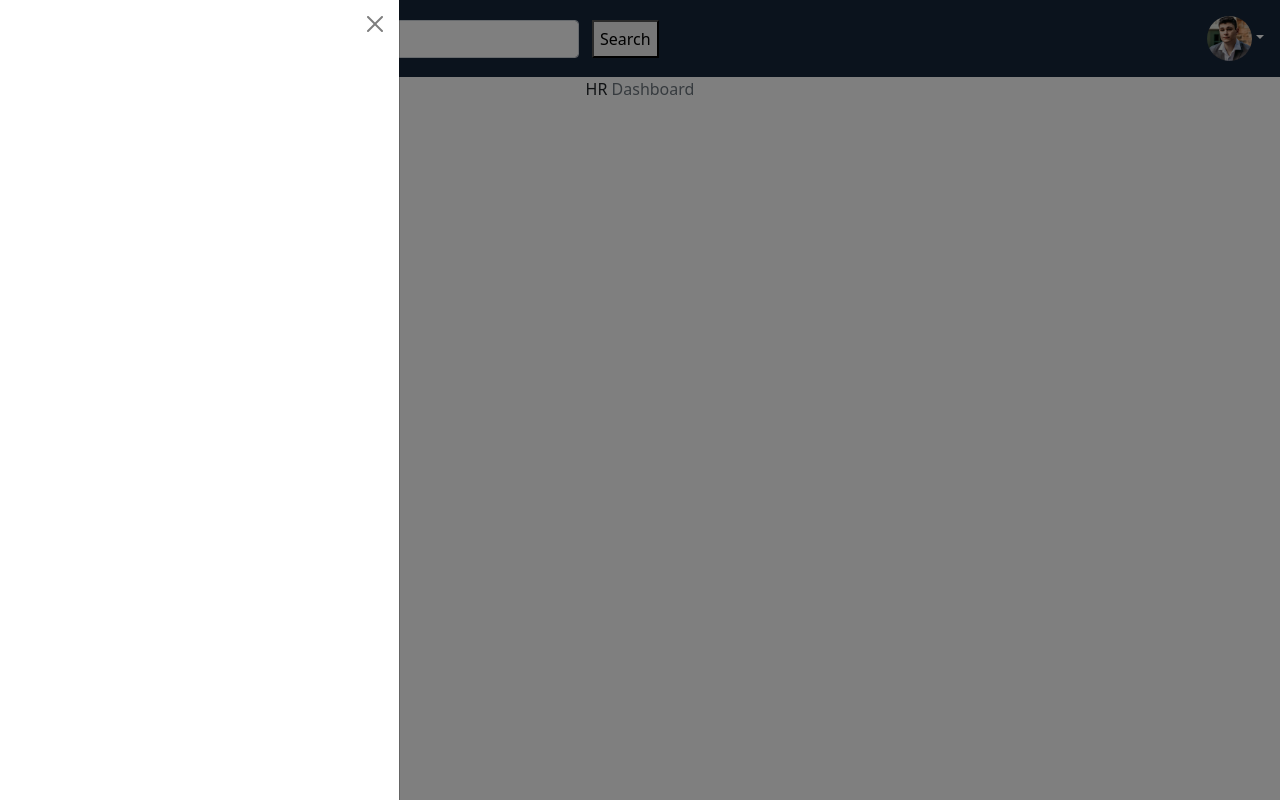
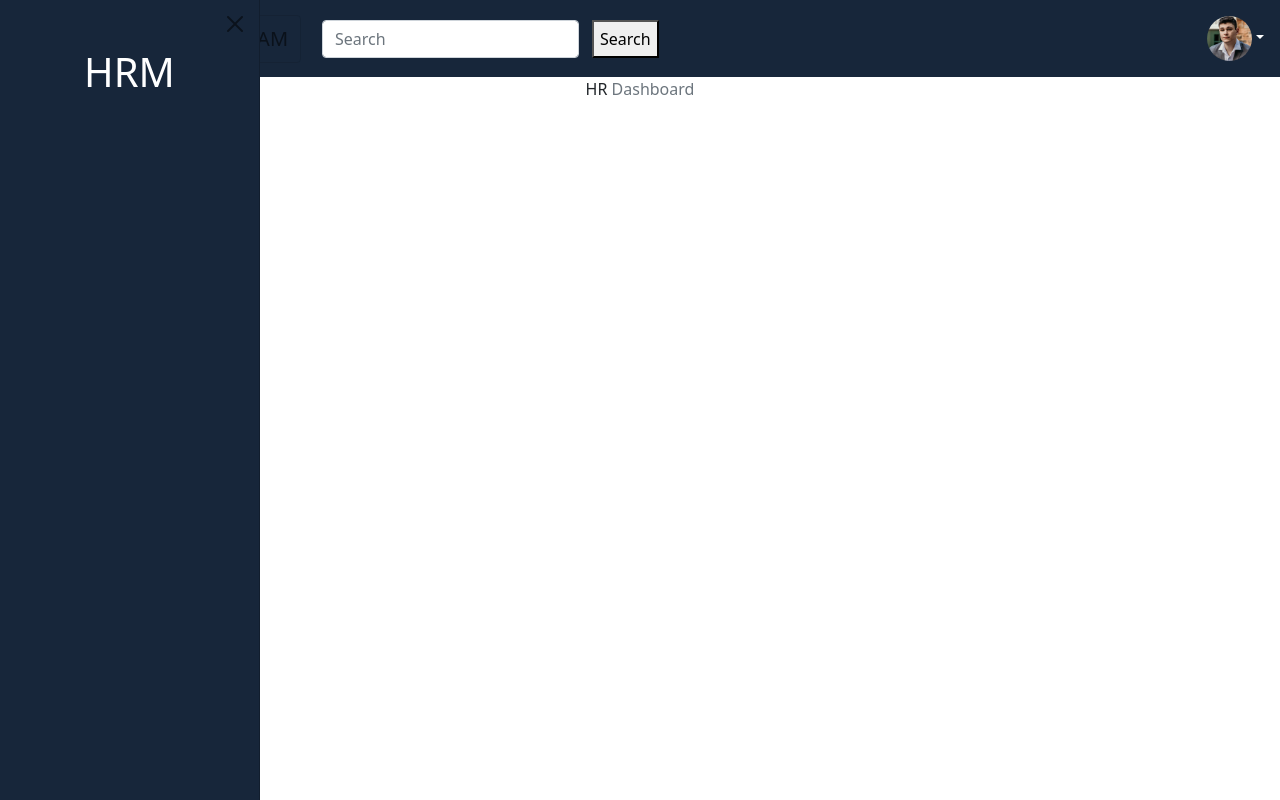
Before and after one commit to LeadTronics/hrm-lt, a React (Create React App) app: page /dashboard in a window 1280 px wide. Both pictures are taken after a click on the button "AM". Built offline with nearby package versions, Linux system fonts and the light colour scheme.

Commit message:
offcanvas style

```diff
--- a/src/Components/Components.css
+++ b/src/Components/Components.css
@@ -4,13 +4,40 @@
   padding: 0px 80px;
   color: white !important;
 }
-  .profile-top{
+
+.profile-top {
   border-radius: 50%;
 }
-  .Navbar-Style{
+
+.Navbar-Style {
   background-color: #17263a;
   color: white !important;
 }
-  .nav-link{
+
+.nav-link {
   color: white !important;
 }
+
+.offcanvas.show {
+  background: #17263a;
+}
+
+.offcanvas-start {
+  width: 260px;
+}
+
+.offcanvas-body {
+  padding: 0;
+}
+
+.nav-link {
+  color: #aab3cc;
+}
+
+.offcanvas-backdrop.show {
+  opacity: 0;
+}
+
+.offcanvas-header {
+  color: white;
+}
--- a/src/Components/Topbar/Topbar.js
+++ b/src/Components/Topbar/Topbar.js
@@ -1,6 +1,6 @@
 import React from 'react'
 import '../Components.css'
-import { Navbar, Nav, NavDropdown } from 'react-bootstrap'
+import { Navbar, Nav, NavDropdown, OffcanvasBody } from 'react-bootstrap'
 import profile from '../../assets/images/profile.jpg'
 import Offcanvas from 'react-bootstrap/Offcanvas'
 
@@ -34,15 +34,14 @@ const Topbar = () => {
                 <Navbar.Offcanvas
                     id="offcanvasNavbar"
                     aria-labelledby="offcanvasNavbarLabel"
-                    placement="start"
-                >
+                    placement="start">
                     <Offcanvas.Header closeButton>
                         <Offcanvas.Title id="offcanvasNavbarLabel" className='text-center'>
                         </Offcanvas.Title>
-
                     </Offcanvas.Header>
-
-
+                    <OffcanvasBody>
+                        <h1 className='text-center text-white'>HRM</h1>
+                    </OffcanvasBody>
                 </Navbar.Offcanvas>
             </Navbar>
         </div>
```
Lines whose indentation alone changed are shown as unchanged.
